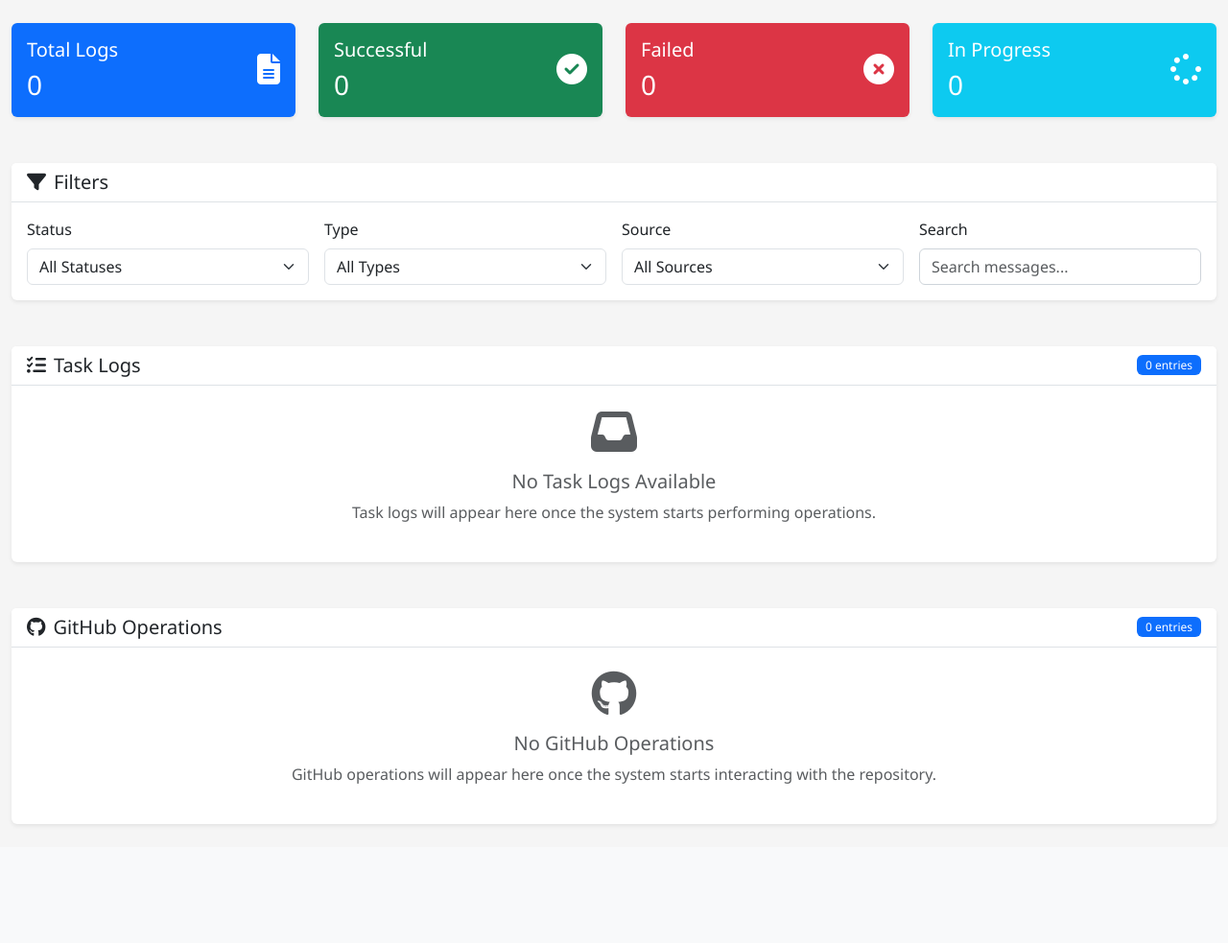
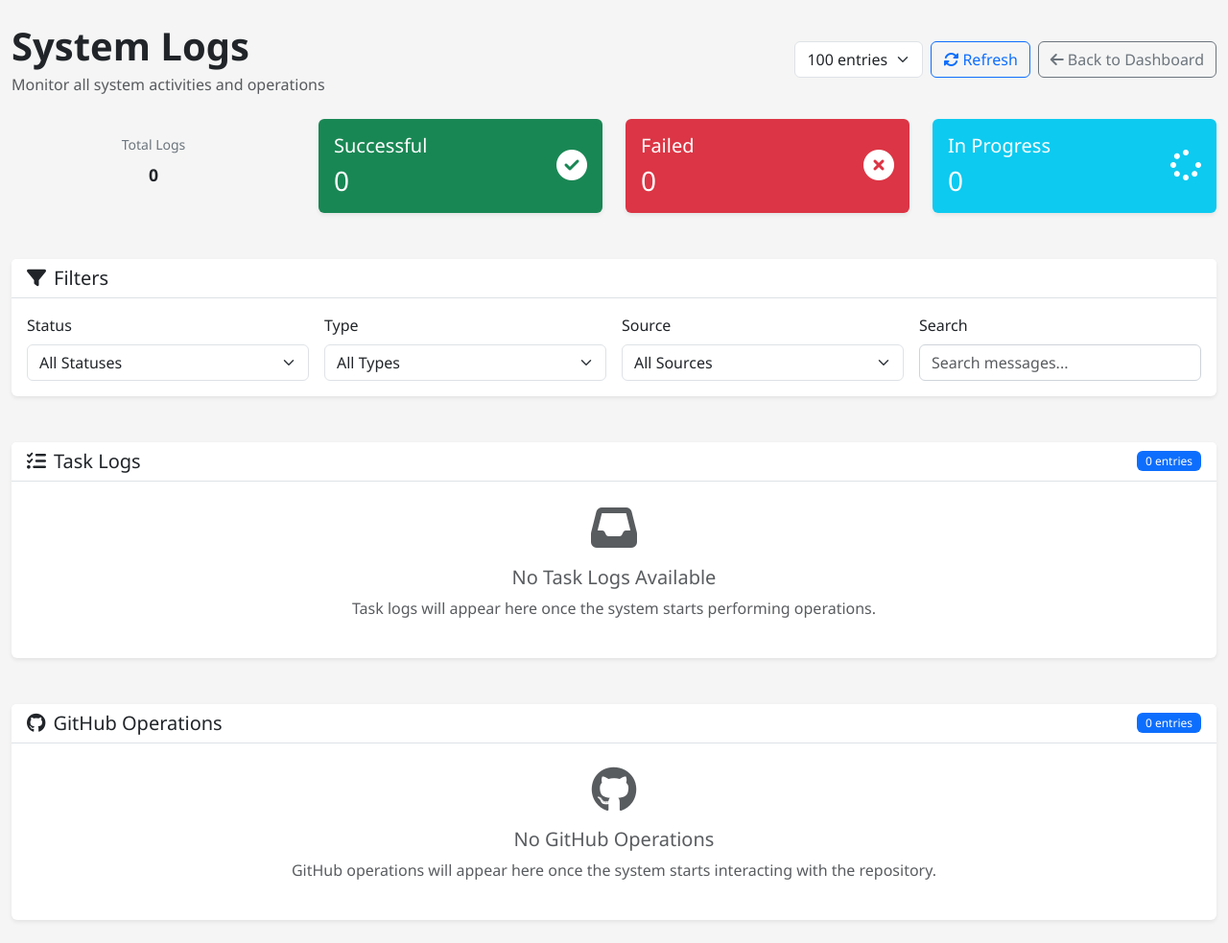
Before and after one commit to pragadheeshtamilarasan/site24x7-cli-ai-agent, a FastAPI app: page /logs in a window 1280 px wide. Shown: the part 65-1048 px from the top of the page at 96% size. Before the commit the page ends 926 px from the top, so only its background shows below. Run offline with FastAPI, Linux system fonts and the light colour scheme; data that the repository does not hold is empty; parts of the project's set-up code (start-up, migrations or seed data) failed here and were passed over; some libraries are stand-ins or nearby versions.

Commit message:
Update templates/logs.html

```diff
--- a/templates/logs.html
+++ b/templates/logs.html
@@ -4,6 +4,8 @@
     <meta charset="UTF-8">
     <meta name="viewport" content="width=device-width, initial-scale=1.0">
     <title>Site24x7 CLI AI Agent - Logs</title>
+    <link href="https://fonts.googleapis.com/css2?family=Inter:wght@400;500;600;700&display=swap" rel="stylesheet">
+    <link href="https://fonts.googleapis.com/css2?family=JetBrains+Mono:wght@400;500;600&display=swap" rel="stylesheet">
     <link href="https://cdn.jsdelivr.net/npm/bootstrap@5.3.0/dist/css/bootstrap.min.css" rel="stylesheet">
     <link href="https://cdnjs.cloudflare.com/ajax/libs/font-awesome/6.4.0/css/all.min.css" rel="stylesheet">
     <link href="/static/style.css" rel="stylesheet">
@@ -52,21 +54,38 @@
     </nav>
 
     <div class="container-fluid mt-4">
+        <!-- Page Header -->
+        <div class="row mb-4">
+            <div class="col-12">
+                <div class="d-flex justify-content-between align-items-center">
+                    <div>
+                        <h1 class="display-6 fw-bold text-gray-900 mb-1">System Logs</h1>
+                        <p class="text-muted mb-0">Monitor all system activities and operations</p>
+                    </div>
+                    <div class="d-flex gap-2">
+                        <select class="form-select" id="limitSelect" onchange="updateLimit()" style="width: auto;">
+                            <option value="50" {{ 'selected' if limit == 50 else '' }}>50 entries</option>
+                            <option value="100" {{ 'selected' if limit == 100 else '' }}>100 entries</option>
+                            <option value="200" {{ 'selected' if limit == 200 else '' }}>200 entries</option>
+                            <option value="500" {{ 'selected' if limit == 500 else '' }}>500 entries</option>
+                        </select>
+                        <button class="btn btn-outline-primary" onclick="refreshLogs()">
+                            <i class="fas fa-sync-alt me-1"></i>Refresh
+                        </button>
+                        <button class="btn btn-outline-secondary" onclick="window.location.href='/dashboard'">
+                            <i class="fas fa-arrow-left me-1"></i>Back to Dashboard
+                        </button>
+                    </div>
+                </div>
+            </div>
+        </div>
+
         <!-- Log Statistics -->
         <div class="row mb-4">
             <div class="col-md-3">
-                <div class="card text-white bg-primary">
-                    <div class="card-body">
-                        <div class="d-flex justify-content-between">
-                            <div>
-                                <h5 class="card-title">Total Logs</h5>
-                                <h3 class="mb-0">{{ task_logs|length + github_ops|length }}</h3>
-                            </div>
-                            <div class="align-self-center">
-                                <i class="fas fa-file-alt fa-2x"></i>
-                            </div>
-                        </div>
-                    </div>
+                <div class="status-item">
+                    <div class="status-label">Total Logs</div>
+                    <div class="status-value">{{ task_logs|length + github_ops|length }}</div>
                 </div>
             </div>
             <div class="col-md-3">
```
